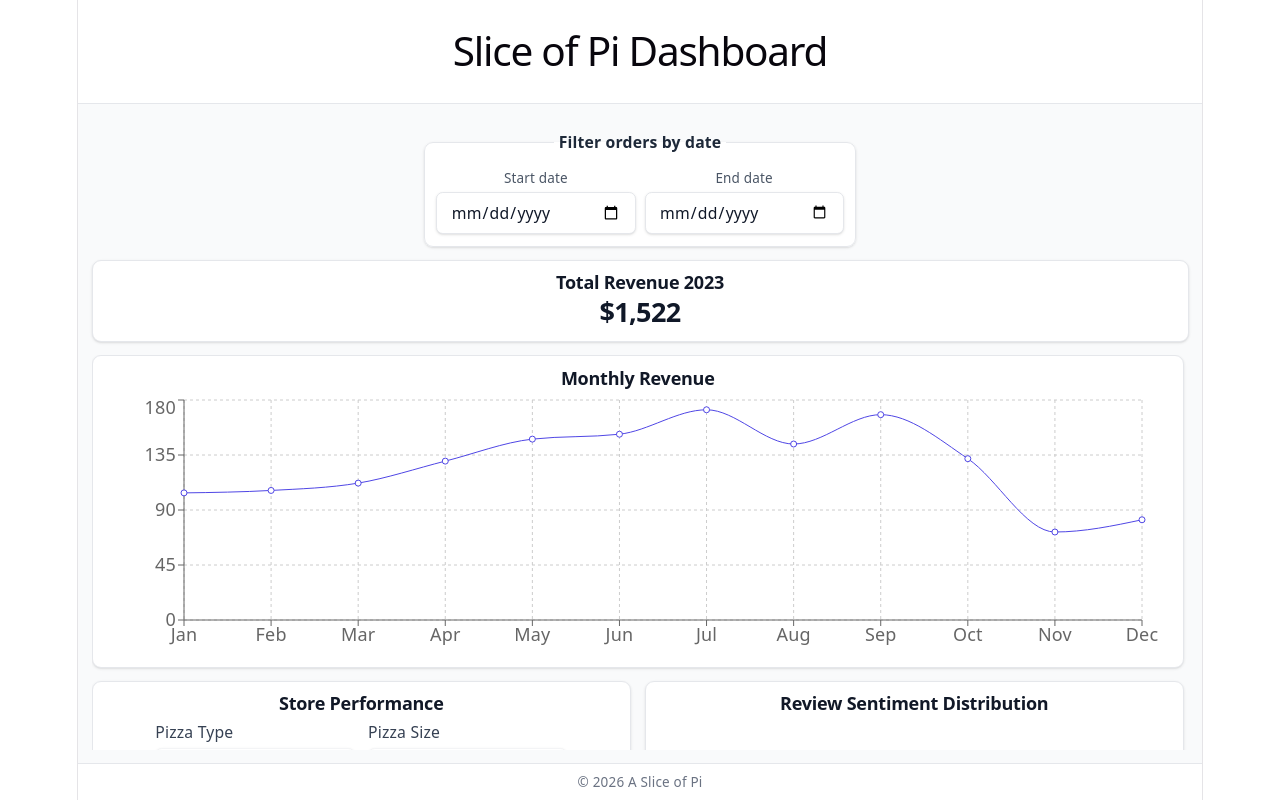
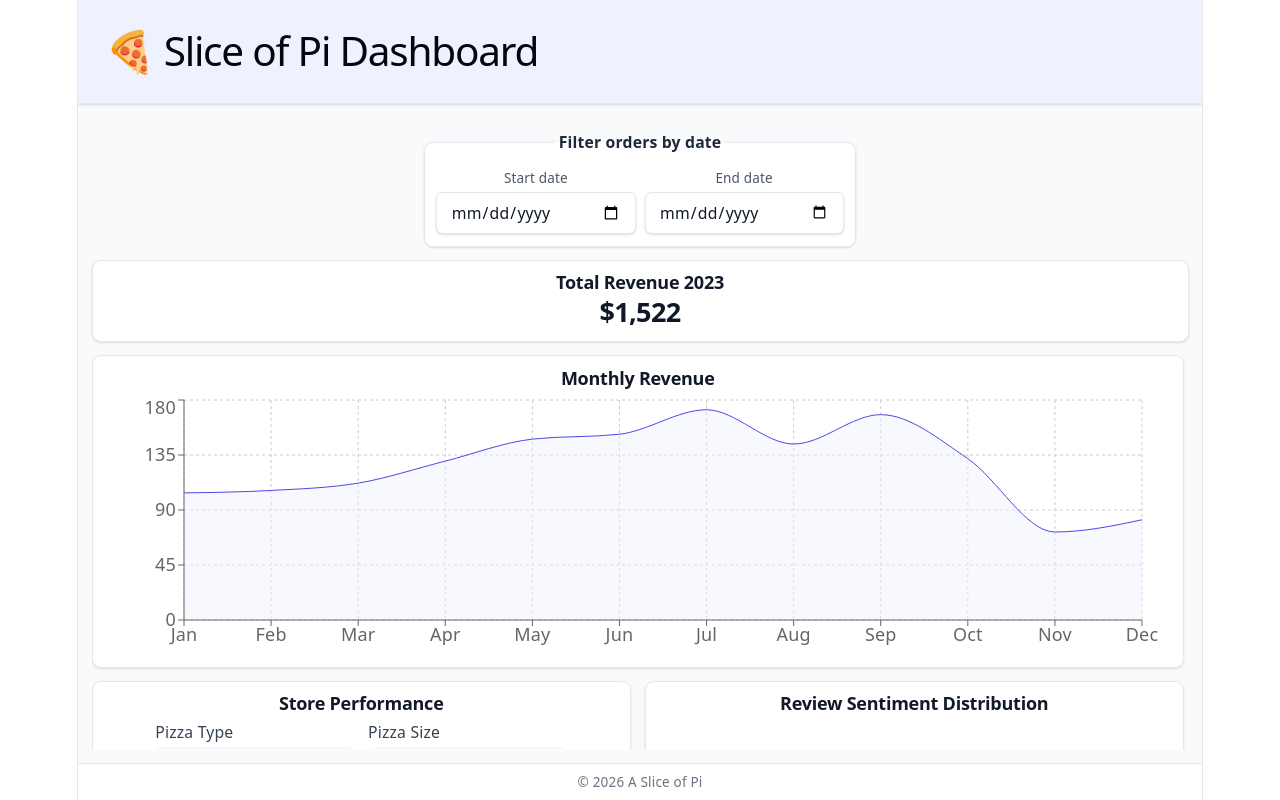
Before and after one commit to saoussen-slii/a-slice-of-pi-dashboard, a React (Vite) app: page / in a window 1280 px wide. Built offline with nearby package versions, Linux system fonts and the light colour scheme.

Commit message:
refactor: styler le header

```diff
--- a/src/App.tsx
+++ b/src/App.tsx
@@ -37,10 +37,13 @@ const App = () => {
 
   return (
     <div className="flex h-dvh w-full min-w-0 flex-col overflow-hidden bg-gray-50">
-      <header className="border-b border-gray-200 bg-white px-3 py-2 text-center sm:px-4 sm:py-3">
-        <h1 className="m-0 font-bold tracking-tight text-gray-900">
-          Slice of Pi Dashboard
-        </h1>
+      <header className="shrink-0 border-b border-indigo-100 bg-indigo-50 px-4 py-3 text-indigo-950 shadow-sm sm:px-6">
+        <div className="mx-auto grid w-full max-w-6xl grid-cols-[1fr_auto_1fr] items-center gap-2">
+          <h1 className="m-0 justify-self-start text-left text-lg font-semibold tracking-tight text-indigo-950 sm:text-xl">
+            🍕 Slice of Pi Dashboard
+          </h1>
+          <div aria-hidden="true" />
+        </div>
       </header>
 
       <main className="mx-auto flex min-h-0 w-full min-w-0 max-w-6xl flex-1 flex-col gap-3 px-2 pb-2 pt-5 sm:px-3 sm:pb-3 sm:pt-6">
--- a/src/components/charts/MonthlyRevenueLineChart.tsx
+++ b/src/components/charts/MonthlyRevenueLineChart.tsx
@@ -1,10 +1,10 @@
 import {
-  LineChart,
+  Area,
+  AreaChart,
   ResponsiveContainer,
   CartesianGrid,
   XAxis,
   YAxis,
-  Line,
   Tooltip,
 } from "recharts";
 
@@ -23,7 +23,7 @@ const MonthlyRevenueLineChart = ({ orders }: MonthlyRevenueLineChartProps) => {
   return (
     <ChartCard title="Monthly Revenue">
       <ResponsiveContainer width="100%" height={260}>
-        <LineChart
+        <AreaChart
           data={monthlyRevenueData}
           margin={{
             top: 5,
@@ -40,13 +40,15 @@ const MonthlyRevenueLineChart = ({ orders }: MonthlyRevenueLineChartProps) => {
           />
           <YAxis />
           <Tooltip />
-          <Line
+          <Area
             type="monotone"
             dataKey="revenue"
             stroke={CHART_COLORS[0]}
+            fill="#eef2ff"
+            fillOpacity={0.45}
             activeDot={{ r: 8 }}
           />
-        </LineChart>
+        </AreaChart>
       </ResponsiveContainer>
     </ChartCard>
   );
```
